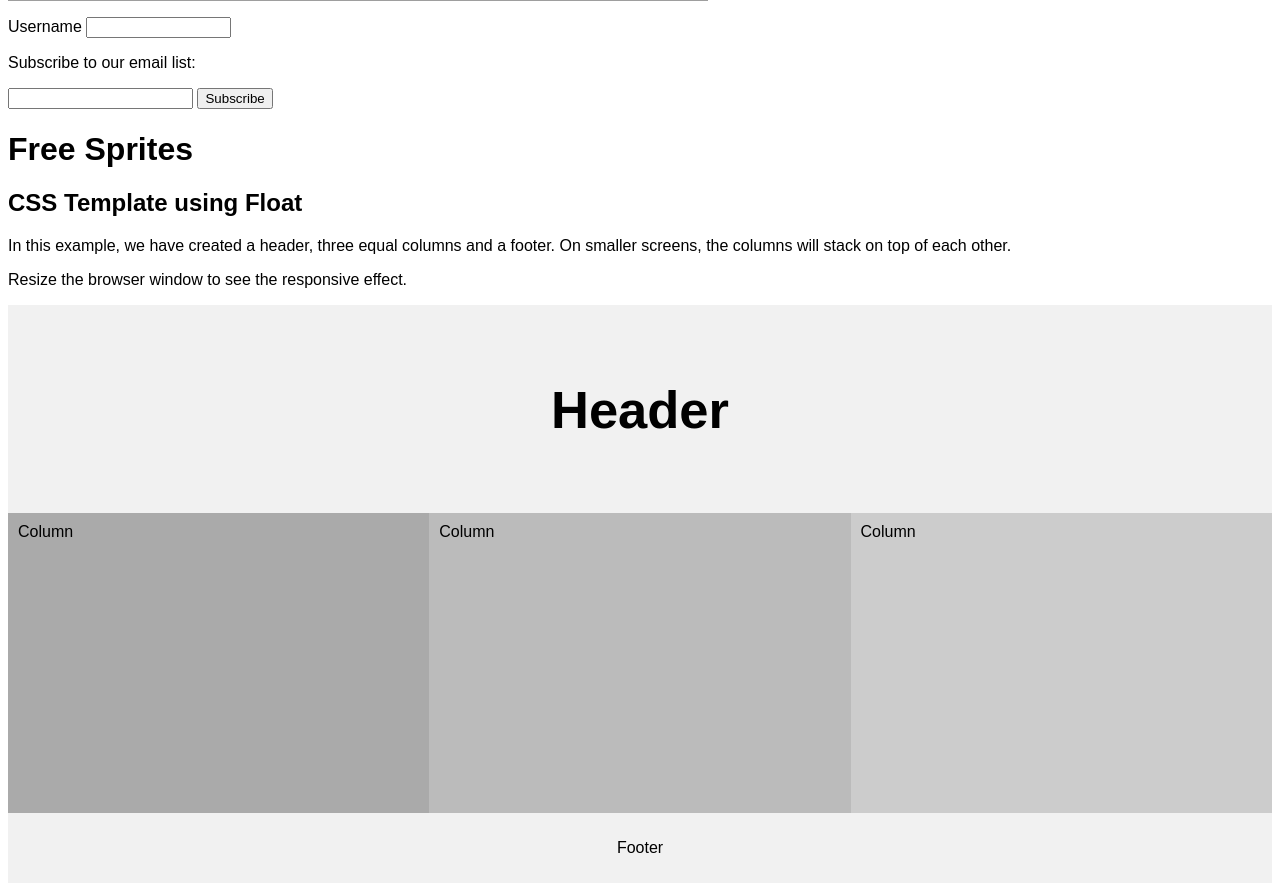
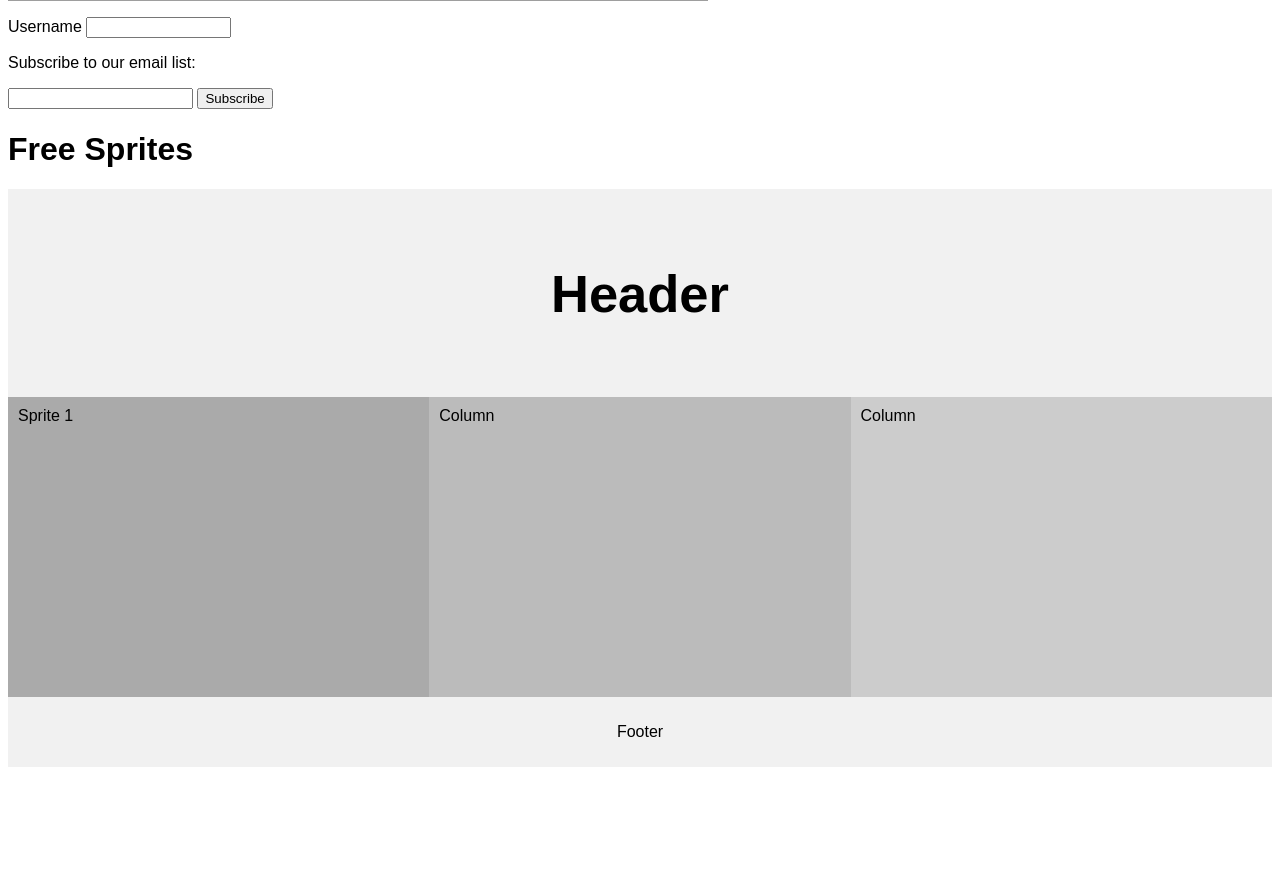
Before and after one commit to RandomEspeon709/My_Site, a FastAPI app: page / in a window 1280 px wide. Shown: the part 599-1490 px from the top of the page. After the commit the page ends 1366 px from the top, so only its background shows below. Run offline with FastAPI, Linux system fonts and the light colour scheme; grey boxes are pictures that could not be loaded.

Commit message:
IT WORKED!

```diff
--- a/templates/index.html
+++ b/templates/index.html
@@ -77,17 +77,12 @@ body {
 </style>
 </head>
 <body>
-
-<h2>CSS Template using Float</h2>
-<p>In this example, we have created a header, three equal columns and a footer. On smaller screens, the columns will stack on top of each other.</p>
-<p>Resize the browser window to see the responsive effect.</p>
-
 <div class="header">
   <h2>Header</h2>
 </div>
 
 <div class="row">
-  <div class="column" style="background-color:#aaa;">Column</div>
+  <div class="column" style="background-color:#aaa;">Sprite 1</div>
   <div class="column" style="background-color:#bbb;">Column</div>
   <div class="column" style="background-color:#ccc;">Column</div>
 </div>
```
